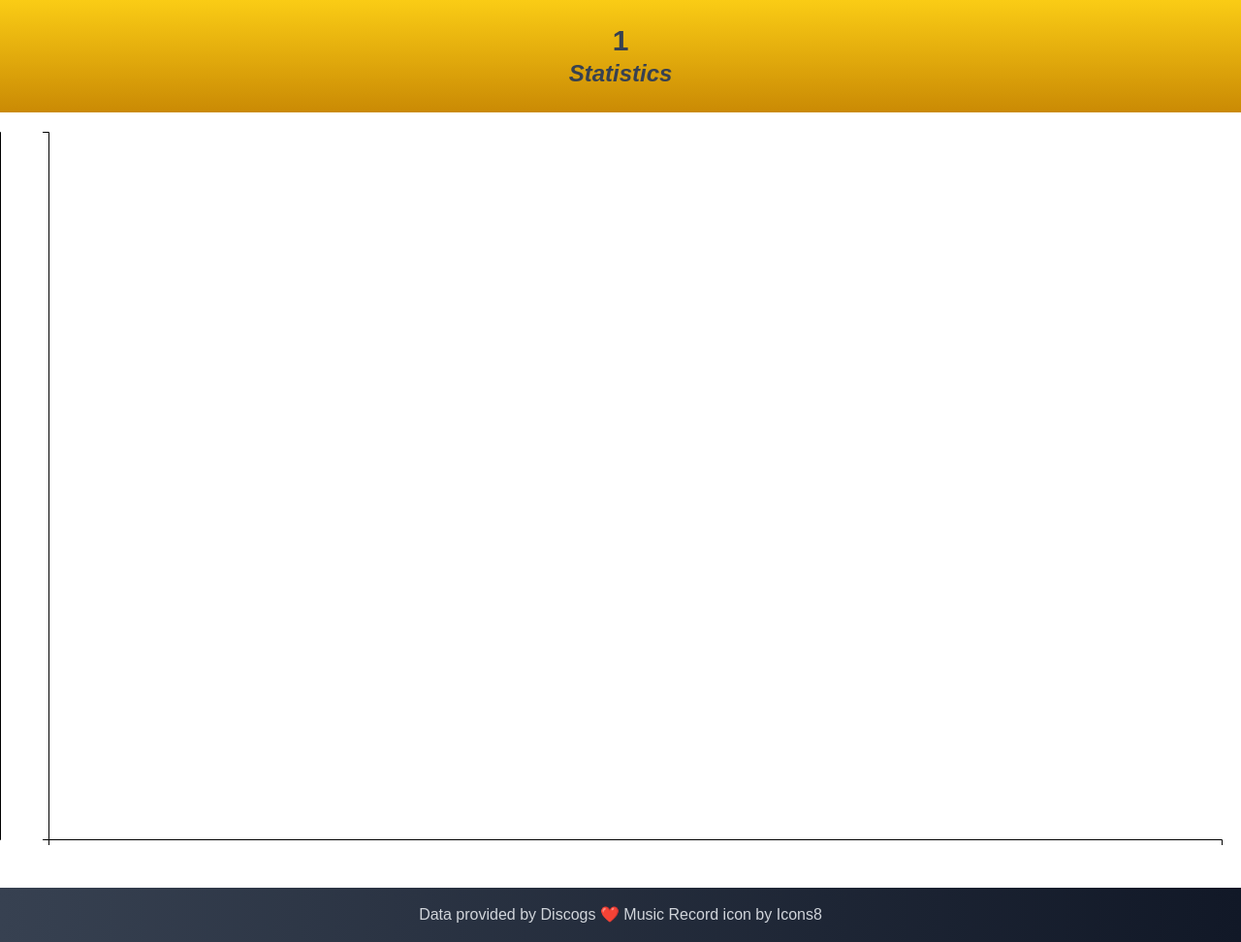
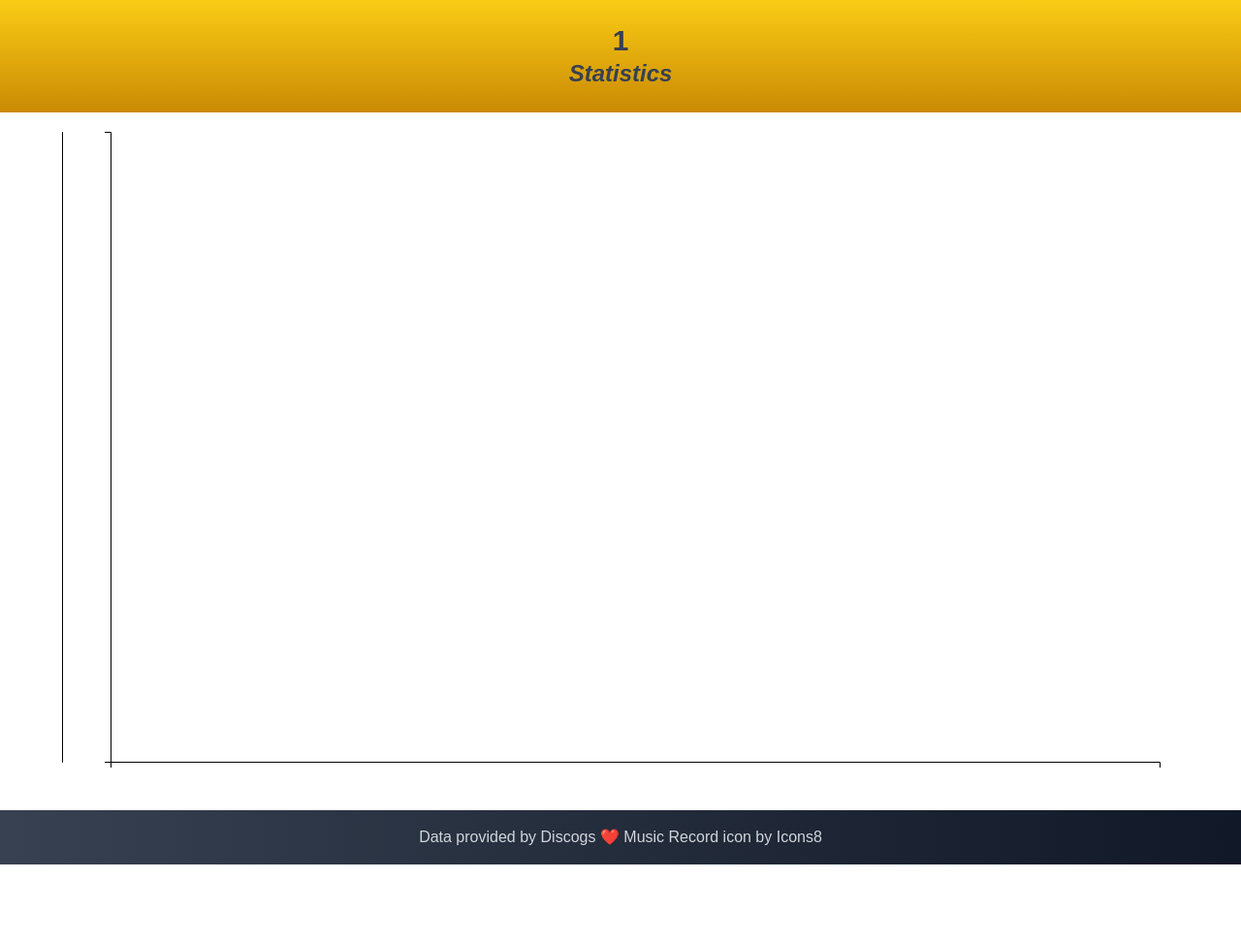
Before and after one commit to mikeygough/discogskiii-django, a Django app: page /firstapp/artist_releases/1/statistics in a window 1280 px wide. Shown: the part 64-1036 px from the top of the page at 97% size. After the commit the page ends 956 px from the top, so only its background shows below. Run offline with Django 4.2, Linux system fonts and the light colour scheme; data that the repository does not hold is empty; some web fonts are replaced.

Commit message:
center justify plot

```diff
--- a/discogskiii/firstapp/templates/firstapp/artist_release_statistics.html
+++ b/discogskiii/firstapp/templates/firstapp/artist_release_statistics.html
@@ -13,7 +13,7 @@
   </div>
 </div>
 
-<div id="scatterplot-container" class="container mx-auto"></div>
+<div id="scatterplot-container" class="flex justify-center"></div>
 
 <script>
 
@@ -41,8 +41,8 @@
   // set circle radius
   const radius = 5;
 
-  const width = window.innerWidth;
-  const height = window.innerHeight;
+  const width = window.innerWidth*0.90;
+  const height = window.innerHeight*0.90;
 
   // Append the SVG element to the scatterplot container
   var svg = d3.select("#scatterplot-container")
--- a/discogskiii/static/css/output.css
+++ b/discogskiii/static/css/output.css
@@ -690,6 +690,10 @@ video {
   flex-direction: column;
 }
 
+.content-center {
+  align-content: center;
+}
+
 .items-center {
   align-items: center;
 }
```
